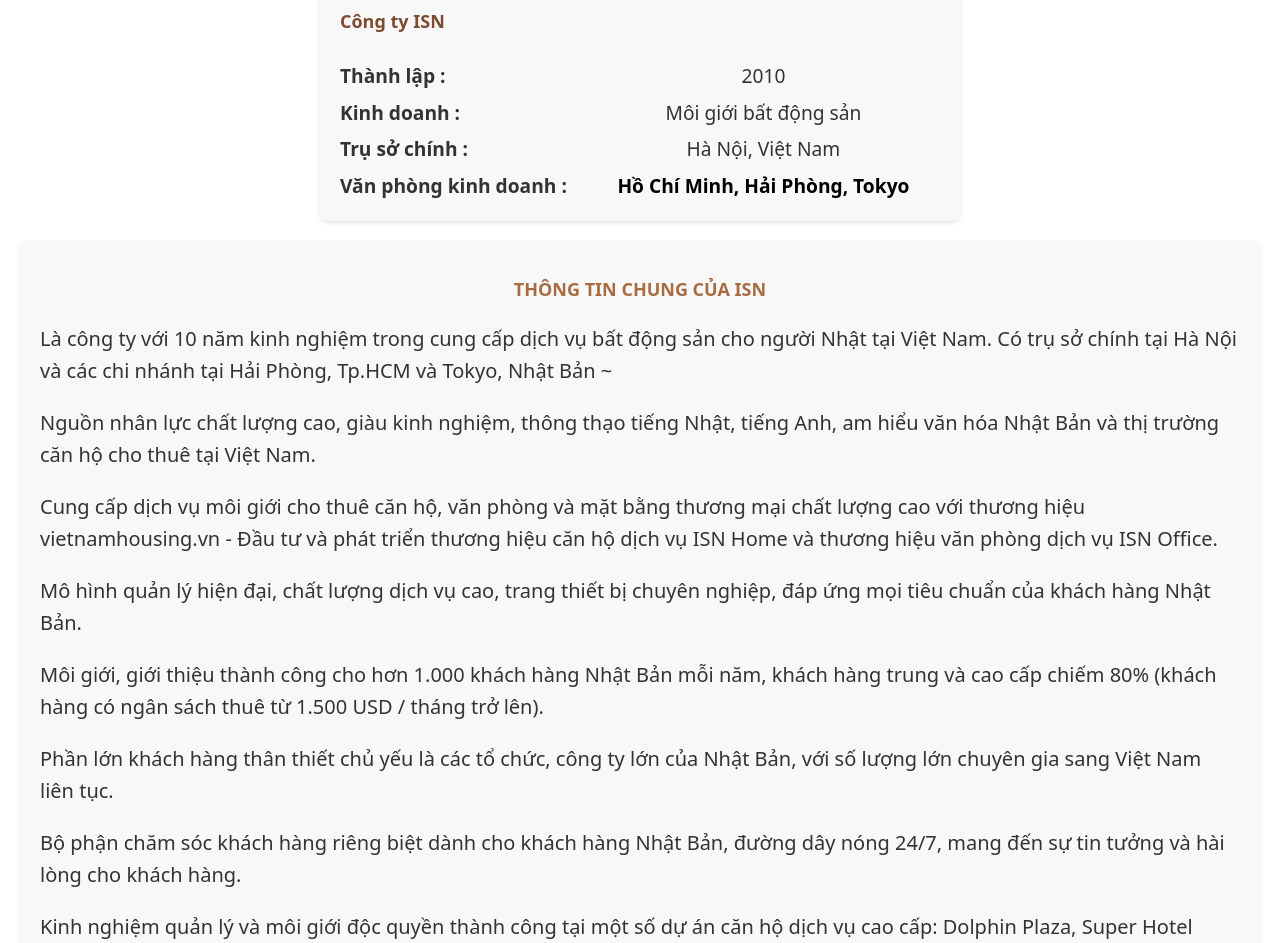
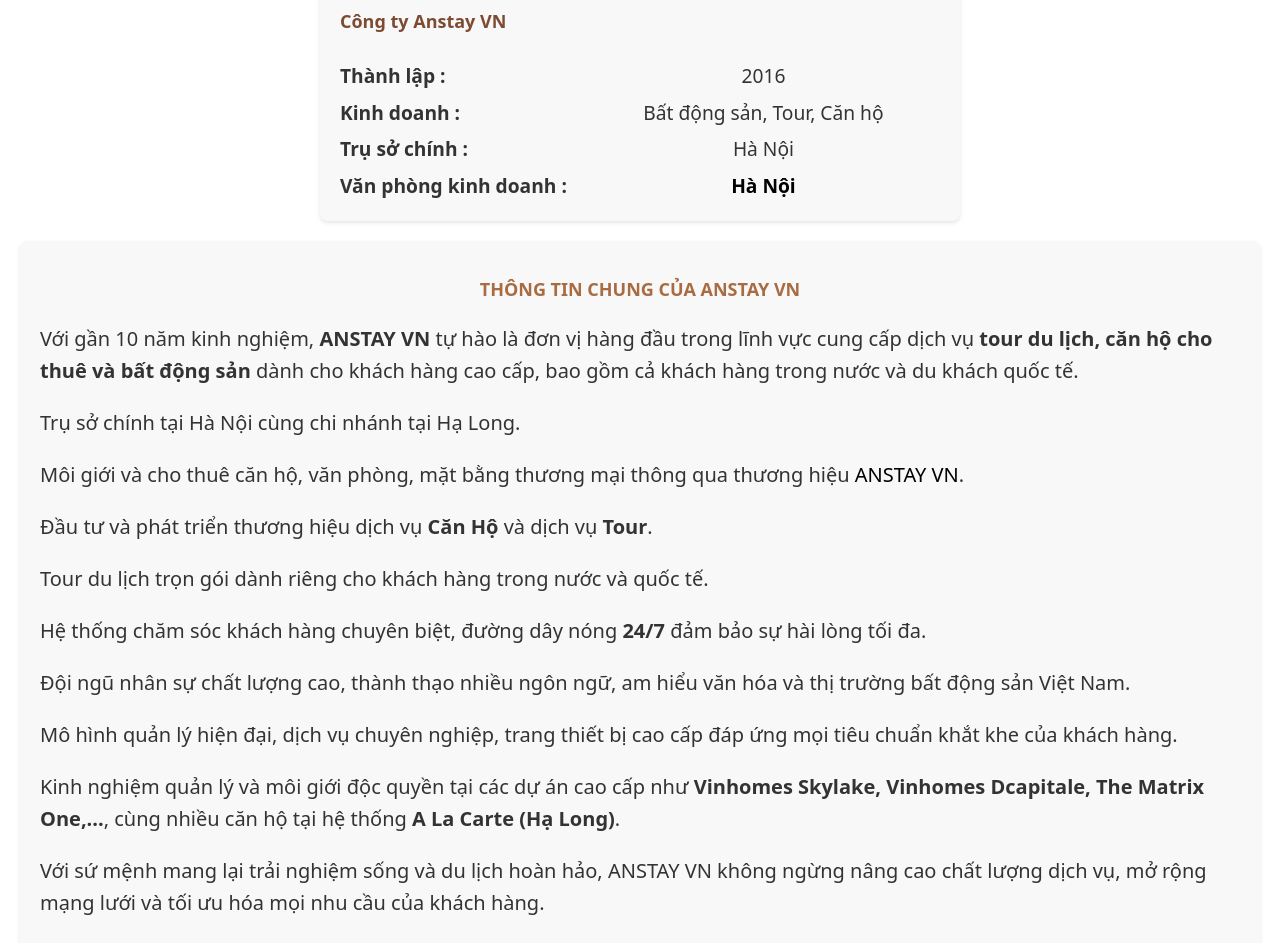
Before and after one commit to DANGANHSON03/Anstay, a React (Vite) app: page /about-us/groupcompany in a window 1280 px wide. Shown: the part 420-1363 px from the top of the page. Built offline with nearby package versions, Linux system fonts and the light colour scheme.

Commit message:
Hoàn Thành

```diff
--- a/src/components/AboutList/AboutCP/AboutCP.tsx
+++ b/src/components/AboutList/AboutCP/AboutCP.tsx
@@ -13,10 +13,10 @@
      </div>
     </div>
     <div className="description-box" >
-    <Card title={<span style={{ fontSize: '24px' }}>Công ty trách nhiệm hữu hạn ISN - JUTEC</span>} bordered={false} style={{ width: 1000 }}>
+    <Card title={<span style={{ fontSize: '24px' }}>CÔNG TY CỔ PHẦN ANSTAY VIỆT NAM</span>} bordered={false} style={{ width: 1000 }}>
      <div className="info-pair">
        <Title level={5}>Thương hiệu</Title>
-       <Text>FLESTA</Text>
+       <Text>ANSTAY VN</Text>
      </div>
      <Divider />
 
@@ -25,20 +25,20 @@
        <Text>
          1. Cho thuê căn hộ và văn phòng dịch vụ<br />
          2. Quản lý căn hộ<br />
-         3. Nhập khẩu và phân phối vật liệu nhà ở
+         3. Bất động sản
        </Text>
      </div>
      <Divider />
 
      <div className="info-pair">
        <Title level={5}>Đại diện pháp lý</Title>
-       <Text>Ông Nguyễn Hà Hưng<br />Ông Eto Shinji</Text>
+       <Text>Ông Nghiêm Thành An</Text>
      </div>
      <Divider />
 
      <div className="info-pair">
        <Title level={5}>Ngày thành lập</Title>
-       <Text>05/2020</Text>
+       <Text>31/10/2016</Text>
      </div>
      <Divider />
 
@@ -51,24 +51,24 @@
      <div className="info-pair">
        <Title level={5}>Trụ sở chính</Title>
        <Text>
-         Tầng 9, Tòa nhà VIT, 56 519 Kim Mã, Quận Ba Đình, Hà Nội, Việt Nam<br />
-         Điện thoại: (84) 024 2220 8811
+         Số 19, Ngách 107/3b/97, Đưỡng Lĩnh Nam, Phường Vĩnh Hưng, Quận Hoàng Mai, Thành Phố Hà Nội, Việt Nam<br />
+         Điện thoại:  096 543 4556
        </Text>
      </div>
      <Divider />
 
      <div className="info-pair">
-       <Title level={5}>Chi nhánh Hồ Chí Minh</Title>
+       <Title level={5}>Chi nhánh Hạ Long</Title>
        <Text>
-         Tầng 7, Vietnam Business Center, số 57-59 Hồ Tùng Mậu, Quận 1, Thành phố Hồ Chí Minh<br />
-         Điện thoại: (84) 028 3821 1869
+         Số 2 Hùng Thắng, Thành Phố Hạ Long, Tỉnh Quảng Ninh<br />
+         Điện thoại:  096 543 4556
        </Text>
      </div>
      <Divider />
 
      <div className="info-pair">
        <Title level={5}>Mã số thuế</Title>
-       <Text>0108484927</Text>
+       <Text>0109090259</Text>
      </div>
  </Card>
     </div>
--- a/src/components/AboutList/AboutGCP/AboutGCP.tsx
+++ b/src/components/AboutList/AboutGCP/AboutGCP.tsx
@@ -3,12 +3,12 @@
 import './AboutGCP.css'
 const AboutGCP = () => {
     const companyInfo = {
-        name: "Công ty ISN",
-        established: "2010",
-        business: "Môi giới bất động sản",
-        headquarters: "Hà Nội, Việt Nam",
-        offices: "Hồ Chí Minh, Hải Phòng, Tokyo",
-        website: "#",
+        name: "Công ty Anstay VN",
+        established: "2016",
+        business: "Bất động sản, Tour, Căn hộ",
+        headquarters: "Hà Nội",
+        offices: "Hà Nội",
+        website: "anstay.com.vn",
       };
   return (
     <div>
@@ -35,33 +35,30 @@
     </div>
     <div className="company-info">
       {/* Tiêu đề */}
-      <h2 className="title">THÔNG TIN CHUNG CỦA ISN</h2>
+      <h2 className="title">THÔNG TIN CHUNG CỦA ANSTAY VN</h2>
 
       {/* Nội dung */}
-      <p>
-        Là công ty với 10 năm kinh nghiệm trong cung cấp dịch vụ bất động sản cho người Nhật tại Việt Nam. Có trụ sở chính tại Hà Nội và các chi nhánh tại Hải Phòng, Tp.HCM và Tokyo, Nhật Bản ~
-      </p>
-      <p>
-        Nguồn nhân lực chất lượng cao, giàu kinh nghiệm, thông thạo tiếng Nhật, tiếng Anh, am hiểu văn hóa Nhật Bản và thị trường căn hộ cho thuê tại Việt Nam.
-      </p>
-      <p>
-        Cung cấp dịch vụ môi giới cho thuê căn hộ, văn phòng và mặt bằng thương mại chất lượng cao với thương hiệu vietnamhousing.vn - Đầu tư và phát triển thương hiệu căn hộ dịch vụ ISN Home và thương hiệu văn phòng dịch vụ ISN Office.
-      </p>
-      <p>
-        Mô hình quản lý hiện đại, chất lượng dịch vụ cao, trang thiết bị chuyên nghiệp, đáp ứng mọi tiêu chuẩn của khách hàng Nhật Bản.
-      </p>
-      <p>
-        Môi giới, giới thiệu thành công cho hơn 1.000 khách hàng Nhật Bản mỗi năm, khách hàng trung và cao cấp chiếm 80% (khách hàng có ngân sách thuê từ 1.500 USD / tháng trở lên).
-      </p>
-      <p>
-        Phần lớn khách hàng thân thiết chủ yếu là các tổ chức, công ty lớn của Nhật Bản, với số lượng lớn chuyên gia sang Việt Nam liên tục.
-      </p>
-      <p>
-        Bộ phận chăm sóc khách hàng riêng biệt dành cho khách hàng Nhật Bản, đường dây nóng 24/7, mang đến sự tin tưởng và hài lòng cho khách hàng.
-      </p>
-      <p>
-        Kinh nghiệm quản lý và môi giới độc quyền thành công tại một số dự án căn hộ dịch vụ cao cấp: Dolphin Plaza, Super Hotel Candle, Hoàng Thành Tower và căn hộ tại các dự án Vinhomes (Times City, Royal City).
-      </p>
+      <p>Với gần 10 năm kinh nghiệm, <strong>ANSTAY VN</strong> tự hào là đơn vị hàng đầu trong lĩnh vực cung cấp dịch vụ <strong>tour du lịch, căn hộ cho thuê và bất động sản</strong> dành cho khách hàng cao cấp, bao gồm cả khách hàng trong nước và du khách quốc tế.</p>
+
+    <p>Trụ sở chính tại Hà Nội cùng chi nhánh tại Hạ Long.</p>
+
+    <p>Môi giới và cho thuê căn hộ, văn phòng, mặt bằng thương mại thông qua thương hiệu <a href='anstay.com.vn'>ANSTAY VN</a>.</p>
+
+    <p>Đầu tư và phát triển thương hiệu dịch vụ <strong>Căn Hộ</strong> và dịch vụ <strong>Tour</strong>.</p>
+
+    <p>Tour du lịch trọn gói dành riêng cho khách hàng trong nước và quốc tế.</p>
+
+    <p>Hệ thống chăm sóc khách hàng chuyên biệt, đường dây nóng <strong>24/7</strong> đảm bảo sự hài lòng tối đa.</p>
+
+    <p>Đội ngũ nhân sự chất lượng cao, thành thạo nhiều ngôn ngữ, am hiểu văn hóa và thị trường bất động sản Việt Nam.</p>
+
+    <p>Mô hình quản lý hiện đại, dịch vụ chuyên nghiệp, trang thiết bị cao cấp đáp ứng mọi tiêu chuẩn khắt khe của khách hàng.</p>
+
+    <p>Kinh nghiệm quản lý và môi giới độc quyền tại các dự án cao cấp như <strong>Vinhomes Skylake, Vinhomes Dcapitale, The Matrix One,...</strong>, cùng nhiều căn hộ tại hệ thống <strong>A La Carte (Hạ Long)</strong>.</p>
+
+    <p>Với sứ mệnh mang lại trải nghiệm sống và du lịch hoàn hảo, ANSTAY VN không ngừng nâng cao chất lượng dịch vụ, mở rộng mạng lưới và tối ưu hóa mọi nhu cầu của khách hàng.</p>
+
+    <p>Chúng tôi cam kết mang đến sự tin tưởng, chuyên nghiệp và tận tâm trong từng dịch vụ.</p>
     </div>
     </div>
   )
--- a/src/components/AboutUs/AboutUs.tsx
+++ b/src/components/AboutUs/AboutUs.tsx
@@ -5,7 +5,7 @@
 
 const AboutUs =( )=>{
     const items = [
-        { title: "Blue Kites Invest ", image: "https://crm.flesta.vn//uploads/about_us/ISN-JUTEC.png", link: "/about-us/company" },
+        { title: "Anstay", image: "https://crm.flesta.vn//uploads/about_us/ISN-JUTEC.png", link: "/about-us/company" },
         { title: "Nhóm Công Ty", image: "https://crm.flesta.vn//uploads/about_us/Group-Companies.png", link: "/about-us/groupcompany" },
         { title: "Vật Liệu Nhà Ở", image: "https://crm.flesta.vn//uploads/about_us/1654495624-629d99883bc28.jpg", link: "#" },
         { title: "Liên Hệ", image: "https://crm.flesta.vn//uploads/about_us/Contact-Us.png", link: "/about-us/contact" }
```
